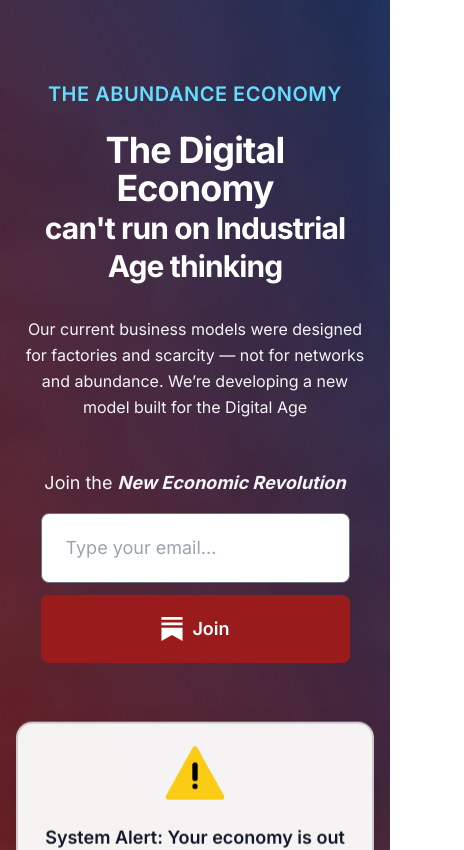
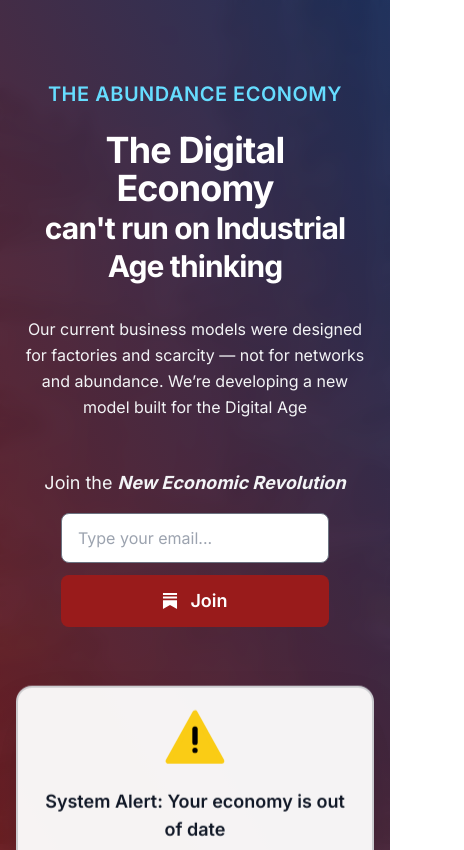
Before and after one commit to AbundanceProtocol/Abundance-Site, a Next.js app: page / in a window 390 px wide. Shown: the top 850 px of the page, 464 px wide, since content can reach past the window. Built offline with nearby package versions, Linux system fonts and the light colour scheme.

Commit message:
Refactor subscription form styles for improved responsiveness and adjust social media button layout on the homepage.

```diff
--- a/app/page.tsx
+++ b/app/page.tsx
@@ -185,13 +185,13 @@ export default function Home() {
               name="email"
               placeholder="Type your email..."
               required
-              className="flex-1 px-6 py-5 text-lg border border-gray-500 rounded-lg focus:outline-none focus:ring-2 focus:ring-gray-500 focus:border-transparent"
+              className="flex-1 px-4 py-3 md:px-6 md:py-5 text-base md:text-lg border border-gray-500 rounded-lg focus:outline-none focus:ring-2 focus:ring-gray-500 focus:border-transparent"
             />
             <button
               type="submit"
-              className="px-9 py-5 text-lg bg-red-800 hover:bg-red-600 text-white font-semibold rounded-lg transition-colors whitespace-nowrap flex items-center justify-center gap-[8px]"
+              className="px-6 py-3 md:px-9 md:py-5 text-lg md:text-2xl bg-red-800 hover:bg-red-600 text-white font-semibold rounded-lg transition-colors whitespace-nowrap flex items-center justify-center gap-[12px]"
             >
-              <SiSubstack className="w-6 h-6" />
+              <SiSubstack className="w-4 h-4 md:w-6 md:h-6" />
               Join
             </button>
           </form>
@@ -1037,19 +1037,19 @@ export default function Home() {
               name="email"
               placeholder="Type your email..."
               required
-              className="flex-1 px-6 py-5 text-lg border border-gray-500 rounded-lg focus:outline-none focus:ring-2 focus:ring-gray-500 focus:border-transparent"
+              className="flex-1 px-4 py-3 md:px-6 md:py-5 text-base md:text-lg border border-gray-500 rounded-lg focus:outline-none focus:ring-2 focus:ring-gray-500 focus:border-transparent"
             />
             <button
               type="submit"
-              className="px-9 py-5 text-lg bg-red-800 hover:bg-red-600 text-white font-semibold rounded-lg transition-colors whitespace-nowrap flex items-center justify-center gap-[8px]"
+              className="px-6 py-3 md:px-9 md:py-5 text-lg md:text-2xl bg-red-800 hover:bg-red-600 text-white font-semibold rounded-lg transition-colors whitespace-nowrap flex items-center justify-center gap-[12px]"
             >
-              <SiSubstack className="w-6 h-6" />
+              <SiSubstack className="w-4 h-4 md:w-6 md:h-6" />
                 Join
             </button>
           </form>
 
           {/* Social Media Buttons */}
-          <div className="mt-24 flex flex-nowrap justify-center gap-4 overflow-x-auto">
+          <div className="mt-24 flex flex-wrap justify-center gap-4">
             <a
               href="https://x.com/Abundance_DAO"
               target="_blank"
```
